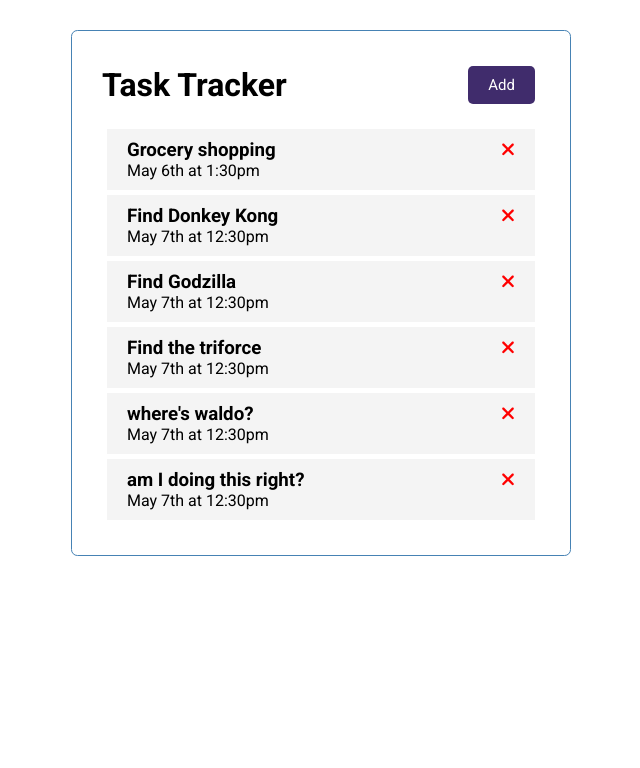
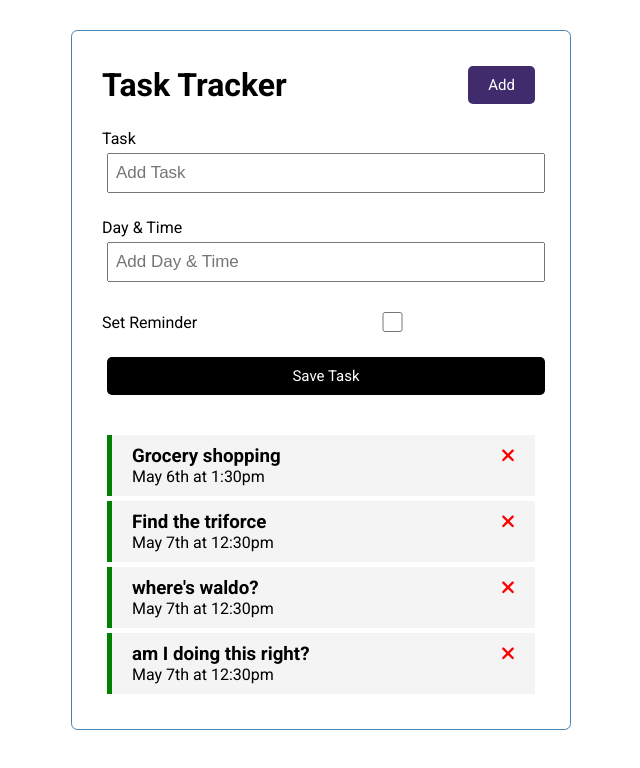
Before and after one commit to jgault87/angular-firstapp, an Angular app: page / in a window 1280 px wide. Shown: the top 768 px of the page, without its empty margins (319-959 px from the left). Built offline with nearby package versions, Linux system fonts and the light colour scheme; data requests are answered from the project's data file.

Commit message:
add-task component emitter

```diff
--- a/db.json
+++ b/db.json
@@ -4,37 +4,25 @@
       "id": 1,
       "text": "Grocery shopping",
       "day": "May 6th at 1:30pm",
-      "reminder": false
-    },
-    {
-      "id": 2,
-      "text": "Find Donkey Kong",
-      "day": "May 7th at 12:30pm",
-      "reminder": false
-    },
-    {
-      "id": 3,
-      "text": "Find Godzilla",
-      "day": "May 7th at 12:30pm",
-      "reminder": false
+      "reminder": true
     },
     {
       "id": 4,
       "text": "Find the triforce",
       "day": "May 7th at 12:30pm",
-      "reminder": false
+      "reminder": true
     },
     {
       "id": 5,
       "text": "where's waldo?",
       "day": "May 7th at 12:30pm",
-      "reminder": false
+      "reminder": true
     },
     {
       "id": 6,
       "text": "am I doing this right?",
       "day": "May 7th at 12:30pm",
-      "reminder": false
+      "reminder": true
     }
   ]
 }
--- a/src/app/components/add-task/add-task.component.css
+++ b/src/app/components/add-task/add-task.component.css
@@ -0,0 +1,3 @@
+.add-form {
+    margin-bottom: 40px;
+}
--- a/src/app/components/add-task/add-task.component.html
+++ b/src/app/components/add-task/add-task.component.html
@@ -1 +1,33 @@
-<p>add-task works!</p>
+<form class="add-form" (ngSubmit)="onSubmit()">
+  <div class="form-control">
+    <label for="text">Task</label>
+    <input
+      type="text"
+      name="text"
+      [(ngModel)]="text"
+      id="text"
+      placeholder="Add Task"
+    />
+  </div>
+  <div class="form-control">
+    <label for="day">Day & Time</label>
+    <input
+      type="text"
+      name="day"
+      [(ngModel)]="day"
+      id="day"
+      placeholder="Add Day & Time"
+    />
+  </div>
+  <div class="form-control form-control-check">
+    <label for="reminder">Set Reminder</label>
+    <input
+      type="checkbox"
+      name="reminder"
+      [(ngModel)]="reminder"
+      id="reminder"
+    />
+  </div>
+
+  <input type="submit" value="Save Task" class="btn btn-block" />
+</form>
--- a/src/app/components/add-task/add-task.component.ts
+++ b/src/app/components/add-task/add-task.component.ts
@@ -1,15 +1,37 @@
-import { Component, OnInit } from '@angular/core';
+import { Component, OnInit, Output, EventEmitter } from '@angular/core';
+import {Task} from '../../Task'
 
 @Component({
   selector: 'app-add-task',
   templateUrl: './add-task.component.html',
-  styleUrls: ['./add-task.component.css']
+  styleUrls: ['./add-task.component.css'],
 })
 export class AddTaskComponent implements OnInit {
+  @Output() onAddTask: EventEmitter<Task> = new EventEmitter();
+  text!: string;
+  day!: string;
+  reminder: boolean = false;
 
-  constructor() { }
+  constructor() {}
 
-  ngOnInit(): void {
+  ngOnInit(): void {}
+
+  onSubmit() {
+    if (!this.text) {
+      alert('please add a task');
+      return;
+    }
+    const newTask = {
+      text: this.text,
+      day: this.day,
+      reminder: this.reminder,
+    };
+    //todo emit eventNames
+
+    this.onAddTask.emit(newTask);
+
+    this.text = '';
+    this.day = '';
+    this.reminder = false;
   }
-
 }
--- a/src/app/components/tasks/tasks.component.html
+++ b/src/app/components/tasks/tasks.component.html
@@ -1,6 +1,8 @@
-<app-task-item *ngFor="let task of tasks"[task]="task"
-(onDeleteTask)="deleteTask(task)"
-(onToggleReminder)="toggleReminder(task)"
+<app-add-task (onAddTask)="addTask($event)"></app-add-task>
+<app-task-item
+  *ngFor="let task of tasks"
+  [task]="task"
+  (onDeleteTask)="deleteTask(task)"
+  (onToggleReminder)="toggleReminder(task)"
 >
-
 </app-task-item>
--- a/src/app/components/tasks/tasks.component.ts
+++ b/src/app/components/tasks/tasks.component.ts
@@ -27,4 +27,7 @@
     task.reminder = !task.reminder;
     this.taskService.updateTaskReminder(task).subscribe();
   }
+  addTask(task: Task) {
+    console.log(task);
+  }
 }
```
Also changed, not shown: src/app/app.module.ts (+6 -10 lines).
